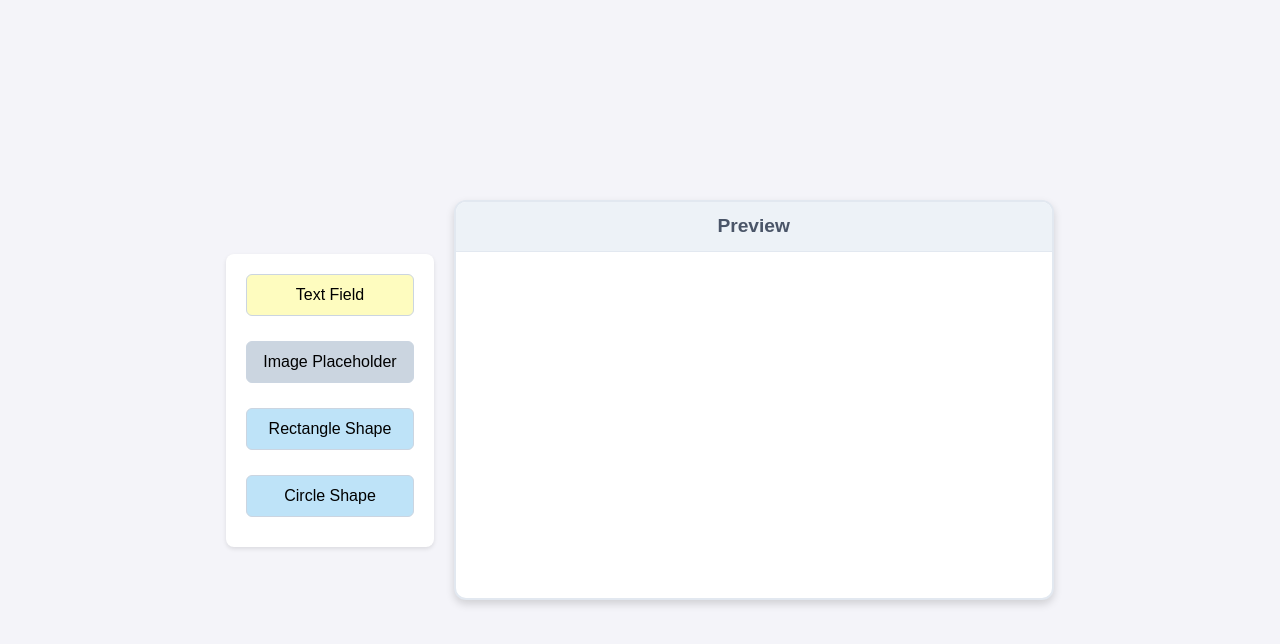
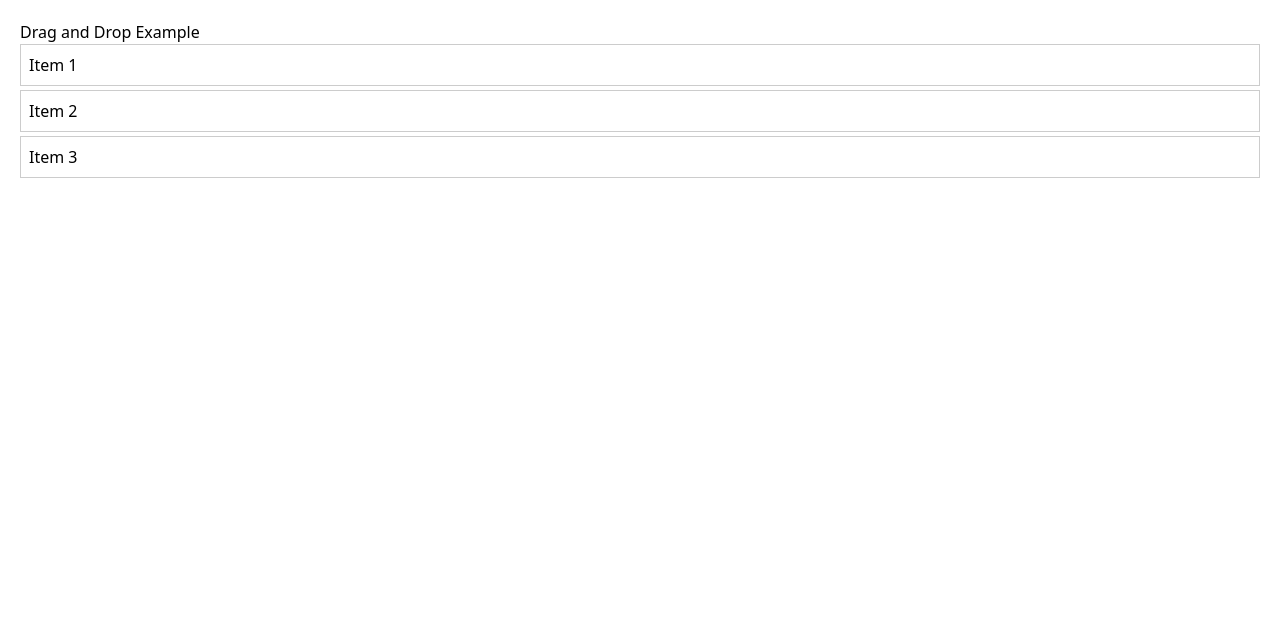
Before and after one commit to siddik-web/drag-and-drop-app, a React (Vite) app: page / in a window 1280 px wide. Shown: the top 644 px of the page. Built offline with nearby package versions, Linux system fonts and the light colour scheme.

Commit message:
add new practice file

```diff
--- a/src/App.tsx
+++ b/src/App.tsx
@@ -1,14 +1,12 @@
-
 import React from 'react';
-import { CertificateProvider } from './context/CertificateContext';
-import CertificateBuilder from './components/CertificateBuilder';
-import './App.css';
+import DraggableList from './components/DraggableList';
 
 const App: React.FC = () => {
   return (
-    <CertificateProvider>
-      <CertificateBuilder />
-    </CertificateProvider>
+    <div style={{ padding: '20px' }}>
+      <h1>Drag and Drop Example</h1>
+      <DraggableList />
+    </div>
   );
 };
 
--- a/src/components/DraggableItem.tsx
+++ b/src/components/DraggableItem.tsx
@@ -1,33 +1,28 @@
-import { useDraggable } from '@dnd-kit/core';
 import React from 'react';
+import { useSortable } from '@dnd-kit/sortable';
+import { CSS } from '@dnd-kit/utilities';
 
 interface DraggableItemProps {
   id: string;
-  type: 'text' | 'image' | 'shape';
-  label: string;
-  style?: React.CSSProperties;
+  children: React.ReactNode;
 }
 
-const DraggableItem: React.FC<DraggableItemProps> = ({ id, type, label }) => {
-  const { attributes, listeners, setNodeRef, transform } = useDraggable({
-    id,
-    data: { type, label },
-  });
+const DraggableItem: React.FC<DraggableItemProps> = ({ id, children }) => {
+  const { attributes, listeners, setNodeRef, transform, transition } = useSortable({ id });
 
-  const style: React.CSSProperties = {
-    transform: transform ? `translate3d(${transform.x}px, ${transform.y}px, 0)` : undefined,
-    padding: '8px 16px',
-    marginBottom: '10px',
-    backgroundColor: type === 'text' ? '#fefcbf' : type === 'image' ? '#cbd5e0' : '#bee3f8',
-    border: '1px solid #cbd5e1',
-    borderRadius: '6px',
-    textAlign: 'center',
+  const style = {
+    transform: CSS.Transform.toString(transform),
+    transition,
+    padding: '8px',
+    border: '1px solid #ccc',
+    marginBottom: '4px',
     cursor: 'pointer',
+    backgroundColor: '#fff',
   };
 
   return (
-    <div ref={setNodeRef} style={style} {...listeners} {...attributes}>
-      {label}
+    <div ref={setNodeRef} style={style} {...attributes} {...listeners}>
+      {children}
     </div>
   );
 };
--- /dev/null
+++ b/src/components/DraggableList.tsx
@@ -0,0 +1,34 @@
+import React, { useState } from 'react';
+import { DndContext, closestCenter } from '@dnd-kit/core';
+import { arrayMove, SortableContext, verticalListSortingStrategy } from '@dnd-kit/sortable';
+import DraggableItem from './DraggableItem';
+
+const DraggableList: React.FC = () => {
+  const [items, setItems] = useState<string[]>(['Item 1', 'Item 2', 'Item 3']);
+
+  const handleDragEnd = (event: any) => {
+    const { active, over } = event;
+
+    if (active.id !== over.id) {
+      setItems((items) => {
+        const oldIndex = items.indexOf(active.id);
+        const newIndex = items.indexOf(over.id);
+        return arrayMove(items, oldIndex, newIndex);
+      });
+    }
+  };
+
+  return (
+    <DndContext collisionDetection={closestCenter} onDragEnd={handleDragEnd}>
+      <SortableContext items={items} strategy={verticalListSortingStrategy}>
+        {items.map((item) => (
+          <DraggableItem key={item} id={item}>
+            {item}
+          </DraggableItem>
+        ))}
+      </SortableContext>
+    </DndContext>
+  );
+};
+
+export default DraggableList;
```
